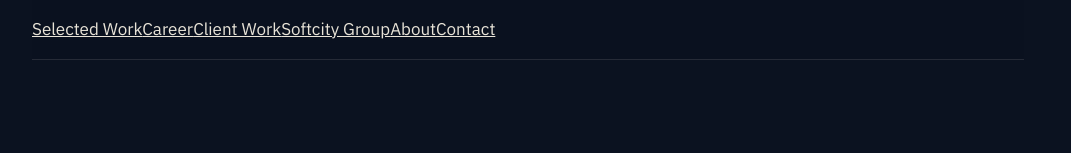
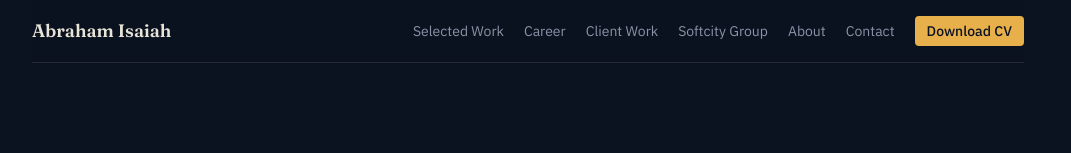
Before and after one commit to abrahamisaiah129/abrahamisaiah129.github.io, a Next.js app: page / in a window 1280 px wide. Shown: the top 153 px of the page, without its empty margins (112-1183 px from the left). Built offline with nearby package versions, Linux system fonts and the light colour scheme.

Commit message:
Refactor Navbar layout, add Download CV button, and implement Back to Top widget

```diff
--- /dev/null
+++ b/app/BackToTop.tsx
@@ -0,0 +1,47 @@
+"use client";
+
+import { useState, useEffect } from "react";
+import { motion, AnimatePresence } from "framer-motion";
+import { FiArrowUp } from "react-icons/fi";
+import styles from "./page.module.css";
+
+export default function BackToTop() {
+  const [isVisible, setIsVisible] = useState(false);
+
+  useEffect(() => {
+    const toggleVisibility = () => {
+      if (window.scrollY > 500) {
+        setIsVisible(true);
+      } else {
+        setIsVisible(false);
+      }
+    };
+
+    window.addEventListener("scroll", toggleVisibility);
+    return () => window.removeEventListener("scroll", toggleVisibility);
+  }, []);
+
+  const scrollToTop = () => {
+    window.scrollTo({
+      top: 0,
+      behavior: "smooth",
+    });
+  };
+
+  return (
+    <AnimatePresence>
+      {isVisible && (
+        <motion.button
+          initial={{ opacity: 0, y: 20 }}
+          animate={{ opacity: 1, y: 0 }}
+          exit={{ opacity: 0, y: 20 }}
+          onClick={scrollToTop}
+          className={styles.backToTop}
+          aria-label="Back to top"
+        >
+          <FiArrowUp size={20} />
+        </motion.button>
+      )}
+    </AnimatePresence>
+  );
+}
--- a/app/Navbar.tsx
+++ b/app/Navbar.tsx
@@ -19,8 +19,24 @@ export default function Navbar() {
 
   return (
     <nav className={styles.nav}>
-      <div className={styles.navHeader}>
+      <div className={styles.navContainer}>
         <div className={styles.logo}>Abraham Isaiah</div>
+
+        {/* Desktop Links */}
+        <div className={styles.navLinksDesktop}>
+          {navItems.map((item) => (
+            <a key={item.name} href={item.href}>
+              {item.name}
+            </a>
+          ))}
+          <a
+            href="https://docs.google.com/document/d/1_DKqmwUCgioVAoFjv97qCMvfwW2o-qiF/export?format=pdf"
+            className={styles.downloadCvBtn}
+          >
+            Download CV
+          </a>
+        </div>
+
         <button
           className={styles.hamburger}
           onClick={() => setIsOpen(!isOpen)}
@@ -28,15 +44,6 @@ export default function Navbar() {
         >
           {isOpen ? <FiX size={24} /> : <FiMenu size={24} />}
         </button>
-      </div>
-
-      {/* Desktop Links */}
-      <div className={styles.navLinksDesktop}>
-        {navItems.map((item) => (
-          <a key={item.name} href={item.href}>
-            {item.name}
-          </a>
-        ))}
       </div>
 
       {/* Mobile Links */}
@@ -59,6 +66,12 @@ export default function Navbar() {
                   {item.name}
                 </a>
               ))}
+              <a
+                href="https://docs.google.com/document/d/1_DKqmwUCgioVAoFjv97qCMvfwW2o-qiF/export?format=pdf"
+                className={styles.downloadCvBtnMobile}
+              >
+                Download CV
+              </a>
             </div>
           </motion.div>
         )}
--- a/app/page.module.css
+++ b/app/page.module.css
@@ -18,10 +18,12 @@
   margin-bottom: 24px;
 }
 
-.navHeader {
+.navContainer {
   display: flex;
   justify-content: space-between;
   align-items: center;
+  max-width: 1040px;
+  margin: 0 auto;
 }
 
 .logo {
@@ -29,7 +31,6 @@
   font-weight: 600;
   font-size: 18px;
   color: var(--ink);
-  display: none;
 }
 
 .hamburger {
@@ -46,6 +47,7 @@
   gap: 20px;
   font-size: 14px;
   font-family: var(--font-body);
+  align-items: center;
 }
 
 .navLinksDesktop a {
@@ -56,6 +58,55 @@
 
 .navLinksDesktop a:hover {
   color: var(--accent);
+}
+
+.downloadCvBtn {
+  background: var(--accent);
+  color: var(--bg) !important;
+  padding: 4px 12px;
+  border-radius: 4px;
+  font-weight: 500;
+  transition: transform 0.15s ease, background 0.15s ease;
+}
+
+.downloadCvBtn:hover {
+  transform: translateY(-1px);
+  background: var(--accent-dim);
+}
+
+.downloadCvBtnMobile {
+  display: inline-block;
+  background: var(--accent);
+  color: var(--bg) !important;
+  padding: 10px 16px;
+  border-radius: 4px;
+  font-weight: 600;
+  text-align: center;
+  margin-top: 8px;
+}
+
+.backToTop {
+  position: fixed;
+  bottom: 32px;
+  right: 32px;
+  width: 48px;
+  height: 48px;
+  border-radius: 50%;
+  background: var(--surface);
+  color: var(--accent);
+  border: 1px solid var(--line);
+  display: flex;
+  align-items: center;
+  justify-content: center;
+  cursor: pointer;
+  z-index: 99;
+  box-shadow: 0 4px 12px rgba(0,0,0,0.2);
+  transition: border-color 0.2s ease, transform 0.2s ease;
+}
+
+.backToTop:hover {
+  border-color: var(--accent);
+  transform: translateY(-2px);
 }
 
 .navLinksMobileWrapper {
--- a/app/page.tsx
+++ b/app/page.tsx
@@ -9,21 +9,15 @@ import {
 } from "@/content";
 import styles from "./page.module.css";
 import AnimatedSection from "./AnimatedSection";
+import Navbar from "./Navbar";
+import BackToTop from "./BackToTop";
 import { FiGithub, FiLinkedin, FiMail, FiPhone, FiExternalLink } from "react-icons/fi";
 
 export default function Home() {
   return (
     <main className={styles.main}>
-      <nav className={styles.nav}>
-        <div className={styles.navLinks}>
-          <a href="#work">Selected Work</a>
-          <a href="#experience">Career</a>
-          <a href="#client-work">Client Work</a>
-          <a href="#softcity-projects">Softcity Group</a>
-          <a href="#about">About</a>
-          <a href="#contact">Contact</a>
-        </div>
-      </nav>
+      <Navbar />
+      <BackToTop />
 
       <AnimatedSection className={styles.hero} delay={0.1}>
         <div className={styles.heroText}>
```
